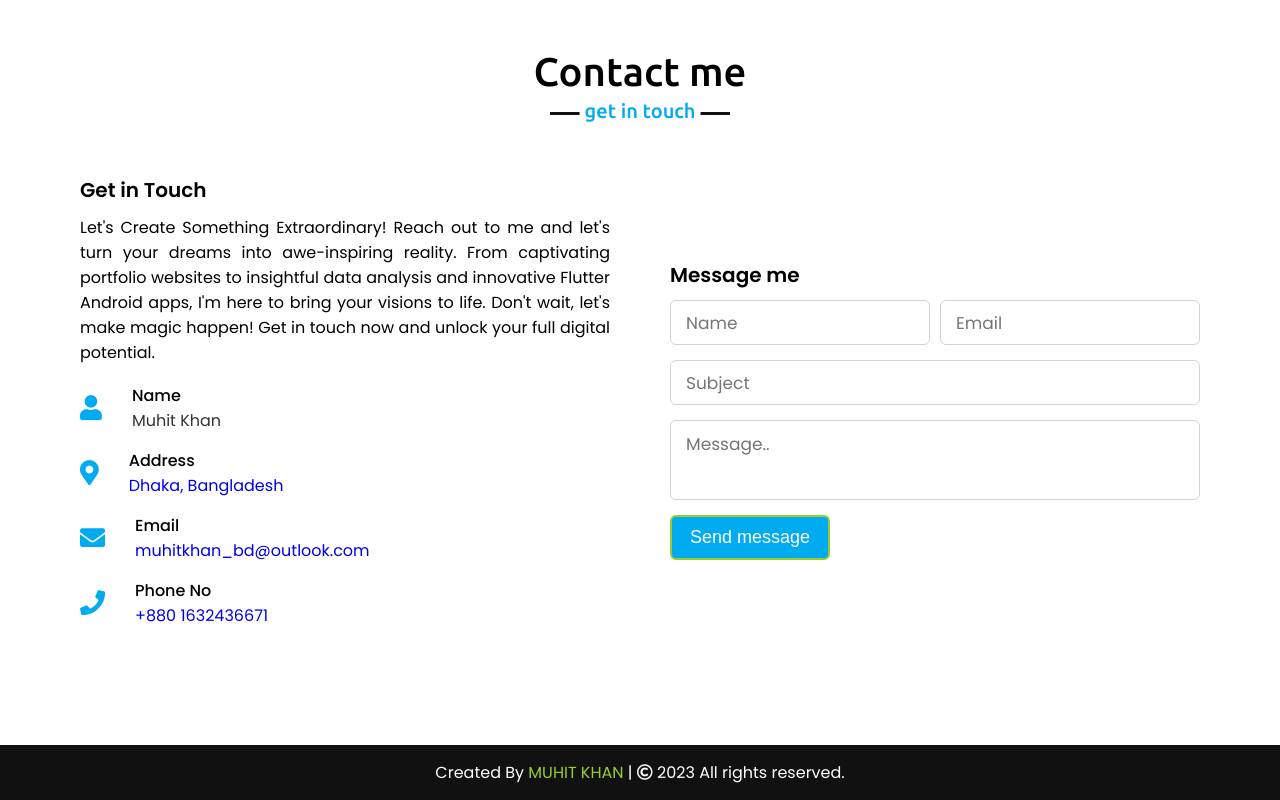
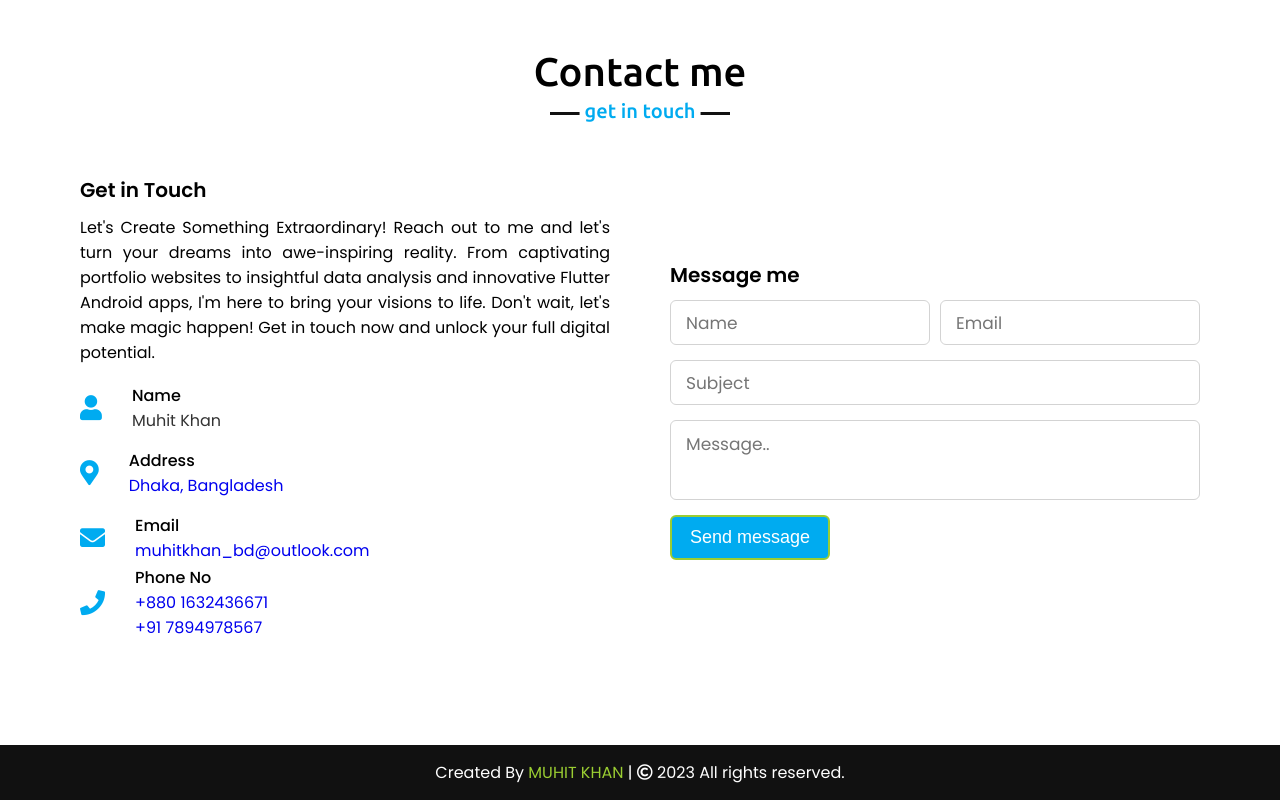
Before and after one commit to muhit-khan/Portfolio, a plain HTML site: page index.html in a window 1280 px wide. Shown: the part 4858-5658 px from the top of the page. Drawn offline with nearby package versions, Linux system fonts and the light colour scheme.

Commit message:
Update index.html

```diff
--- a/index.html
+++ b/index.html
@@ -295,7 +295,7 @@
                             <i class="fas fa-phone"></i>
                             <div class="info">
                                 <div class="head">Phone No</div>
-                                <div class="sub-title"><a href="tel:+8801632436671">+880 1632436671</a></div>
+                                <div class="sub-title"><a href="tel:+8801632436671">+880 1632436671</a><br><a href="tel:+8801632436671">+91 7894978567</a></div>
                             </div>
                         </div>
                     </div>
```
